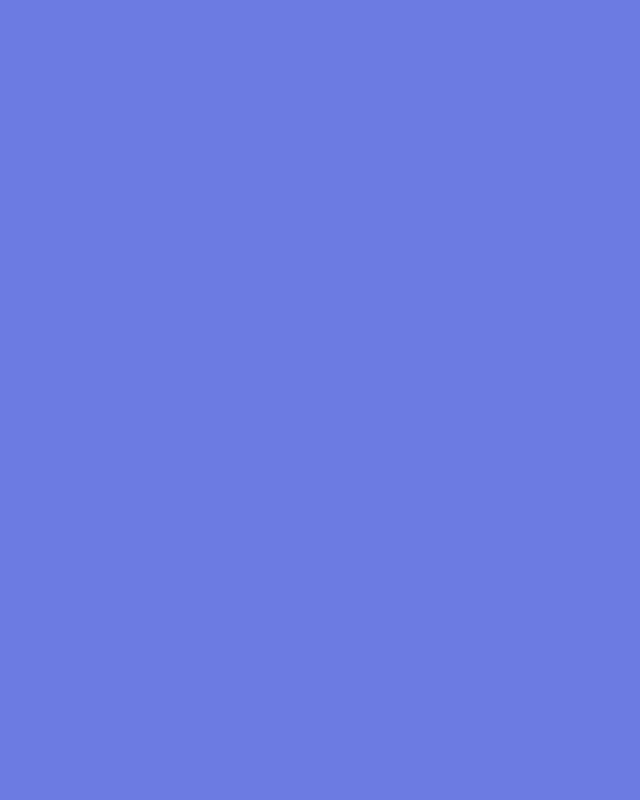
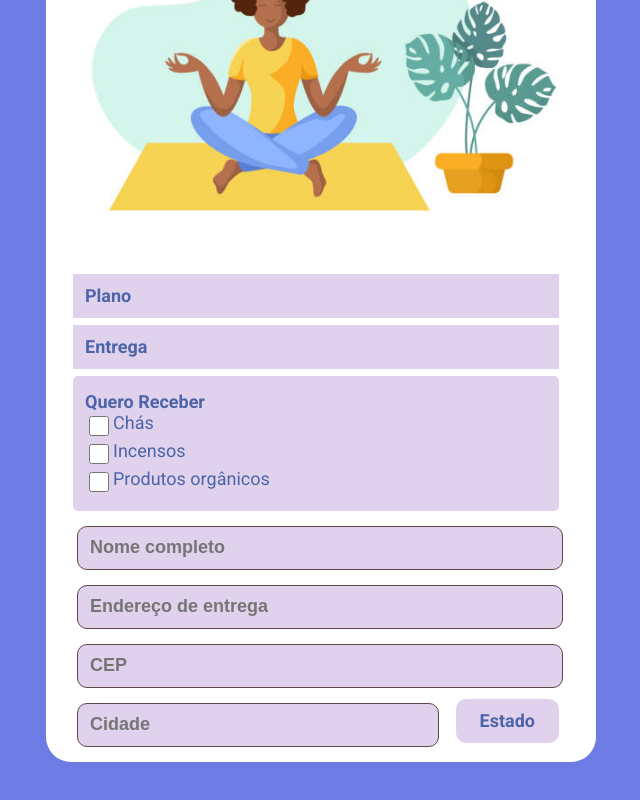
Before and after one commit to rabbithay/gratibox, a React (Create React App) app: page /sign-plan in a window 1280 px wide. Before the commit this address had no page. Shown: the part 358-1158 px from the top of the page, without its empty margins (319-959 px from the left). Before the commit the page ends 800 px from the top, so only its background shows below. Built offline with nearby package versions, Linux system fonts and the light colour scheme.

Commit message:
style: sign plan page

```diff
--- a/src/Routes.jsx
+++ b/src/Routes.jsx
@@ -7,6 +7,7 @@ import Login from './pages/login';
 import Register from './pages/register';
 import Plans from './pages/plans';
 import PlanDetail from './pages/planDetail';
+import SignPlan from './pages/signPlan';
 
 export default function Routes() {
   return (
@@ -16,6 +17,7 @@ export default function Routes() {
       <Route exact path="/register" element={<Register />} />
       <Route exact path="/plans" element={<Plans />} />
       <Route exact path="/plan-detail" element={<PlanDetail />} />
+      <Route exact path="/sign-plan" element={<SignPlan />} />
     </Switch>
   );
 }
--- a/src/pages/signPlan/index.jsx
+++ b/src/pages/signPlan/index.jsx
@@ -1,20 +1,108 @@
-import React from 'react';
-import Button from '../../components/button';
+import React, { useState } from 'react';
 import * as S from './style';
-import bg from '../../assets/images/plan.png'
+import bg from '../../assets/images/myplan.jpg';
 
-export default function DeliveryRate() {
+export default function SignPlan() {
+
+  const [enabledPlanDropdown, setEnabledPlanDropdown] = useState(false)
+  const [enabledDeliveryDropdown, setEnabledDeliveryDropdown] = useState(false)
+
+  const togglePlanDropdown = () => {
+		setEnabledPlanDropdown(!enabledPlanDropdown)
+	};
+
+  const toggleDeliveryDropdown = () => {
+		setEnabledDeliveryDropdown(!enabledDeliveryDropdown)
+	};
   return (
     <S.PageBody>
       <S.TopContent>
         <h2>Bom te ver por aqui, @User.</h2>
-        <p>Você ainda não assinou um plano, que tal começar agora?</p>
+        <p>“Agradecer é arte de atrair coisas boas”</p>
       </S.TopContent>
       <S.PlanContainer>
-        <img src={bg}/>
-        <h3>Você recebe um box por semana. Ideal para quem quer exercer a gratidão todos os dias.</h3>
-        <Button text='Assinar'/>
+        <img src={bg} />
+        <S.Form>
+        <S.Dropdown onClick={togglePlanDropdown} >
+          <S.DropdownContent >
+            <S.DropwdownFront >
+              Plano
+            </S.DropwdownFront>
+            {
+               (enabledPlanDropdown)
+               ?
+                <>
+                <S.DropwdownOption onClick={() => alert('mensal')}>
+                  Mensal
+                </S.DropwdownOption>
+
+                <S.DropwdownOption onClick={() => alert('semanal')}>
+                  Semanal
+                </S.DropwdownOption>
+                </>
+              : ''
+            }
+          </S.DropdownContent>
+				</S.Dropdown>
+        <S.Dropdown onClick={toggleDeliveryDropdown} >
+          <S.DropdownContent >
+            <S.DropwdownFront >
+              Entrega
+            </S.DropwdownFront>
+            {
+               (enabledDeliveryDropdown)
+               ?
+                <>
+                <S.DropwdownOption onClick={() => alert('mensal')}>
+                  Mensal
+                </S.DropwdownOption>
+
+                <S.DropwdownOption onClick={() => alert('semanal')}>
+                  Semanal
+                </S.DropwdownOption>
+                </>
+              : ''
+            }
+          </S.DropdownContent>
+				</S.Dropdown>
+
+          <S.SelectBox>
+          Quero Receber
+          <S.SelectBoxOption>
+            <div>
+              <input type="checkbox" id="chas" name="chas" />
+              <label for="chas">Chás</label>
+            </div>
+            <div>
+              <input type="checkbox" id="incensos" name="incensos" />
+              <label for="incensos">Incensos</label>
+            </div>
+            <div>
+              <input type="checkbox" id="produtos-organicos" name="produtos-organicos"/>
+              <label for="produtos-organicos">Produtos orgânicos</label>
+            </div>
+          </S.SelectBoxOption>
+
+        </S.SelectBox>
+
+        </S.Form>
+
+        <S.Form>
+            <input type="text" placeholder="Nome completo" id="nome-completo" />
+            <input type="text" placeholder="Endereço de entrega" id="endereco" />
+            <input type="text" placeholder="CEP" id="cep" />
+          <S.Flex>
+            <input type="text" placeholder="Cidade" id="cidade" />
+            <S.StateDropdown >
+            <S.DropwdownFront >
+              Estado
+            </S.DropwdownFront>
+          </S.StateDropdown>
+          </S.Flex>
+        </S.Form>
       </S.PlanContainer>
+
+
     </S.PageBody>
   );
 }
--- a/src/pages/signPlan/style.js
+++ b/src/pages/signPlan/style.js
@@ -2,11 +2,13 @@ import styled from 'styled-components';
 
 export const PageBody = styled.div`
     width: 100vw;
-    height: 100vh;
-    padding: 100px 8px 20px 8px;
+    min-height: 100vh;
+    height: 100%;
+    padding: 80px 8px 40px 8px;
     display: flex;
     flex-direction: column;
-    justify-content: center;
+    justify-content: flex-start;
+    align-items: center;
     gap: 40px;
 `;
 
@@ -15,29 +17,153 @@ export const TopContent = styled.div`
     flex-direction: column;
     text-align: center;
     gap: 2rem;
+    max-width: 350px;
     p{
         text-align: left;
     }
 `;
 
 export const PlanContainer = styled.div`
-    height: 100vw;
+    height: auto;
     width: 100%;
+    max-width: 550px;
     border-radius: 25px;
-    position: relative;
     display: flex;
     justify-content: flex-end;
     flex-direction: column;
-    align-items: center;
-    background-color: #e1d8ab;
-    padding: 16px;
-    gap: 30px;
+    align-items: flex-start;
+    background-color: var(--text);
     img {
-        position: absolute;
-        top: 0;
+        border-radius: 25px;
         width: 100%;
     }
     button {
         font-size: 24px;
     }
+    span {
+        color: var(--detail);
+    }
+    select {
+        width: 100%;
+    }
+
 `;
+
+export const Form = styled.div`
+    padding: 0 37px 11px 27px;
+    width: 100%;
+    display: inline-flex;
+    flex-direction: column;
+    gap: 7px;
+    border-radius: 5px;
+    font-style: normal;
+    font-weight: bold;
+    font-size: 18px;
+    line-height: 21px;
+    color: #4D65A8;
+    input {
+        height: 44px;
+        background: rgb(224, 209, 237);
+        padding: 9px 12px;
+        display: flex;
+        align-items: center;
+        font-style: normal;
+        font-weight: bold;
+        font-size: 18px;
+        line-height: 21px;
+        color: #4D65A8;
+    }
+`;
+
+export const Dropdown = styled.div`
+    height: 44px;
+    background: rgb(224, 209, 237);
+    border-radius: 5px;
+    font-style: normal;
+    font-weight: bold;
+    font-size: 18px;
+    line-height: 21px;
+    color: #4D65A8;
+    width: 100%;
+`;
+
+export const DropdownButton = styled.div`
+    display: flex;
+    border: none;
+    justify-content: space-between;
+`;
+
+export const DropdownContent = styled.div`
+    height: auto;
+    background: rgb(224, 209, 237);
+    border-radius: 5px;
+    font-style: normal;
+    font-weight: bold;
+    font-size: 18px;
+    line-height: 21px;
+    color: #4D65A8;
+    width: 100%;
+
+`;
+export const DropwdownFront = styled.div`
+    height: 44px;
+    background: rgb(224, 209, 237);
+    padding: 9px 12px;
+    display: flex;
+    align-items: center;
+`;
+
+export const DropwdownOption = styled.div`
+    height: 44px;
+    background: rgb(224, 209, 237);
+    padding: 9px 12px;
+    display: flex;
+    align-items: center;
+    z-index: 900;
+    position: sticky;
+`;
+
+export const SelectBox = styled.div`
+    width: 100%;
+    height: auto;
+    background: rgb(224, 209, 237);
+    border-radius: 5px;
+    padding: 15px 12px;
+`;
+
+export const SelectBoxOption = styled.div`
+    input{
+        width: 20px;
+        height: 20px;
+        background: #FFFFFF;
+        border: none;
+    }
+    label {
+        font-weight: normal;
+    }
+    div {
+        display: flex;
+    }
+`;
+
+export const Flex = styled.div`
+    display: inline-flex;
+    flex-direction: row;
+    gap: 13px;
+`;
+
+export const StateDropdown = styled.div`
+    height: 44px;
+    background: rgb(224, 209, 237);
+    padding: 9px 12px;
+    display: flex;
+    align-items: center;
+    font-style: normal;
+    font-weight: bold;
+    font-size: 18px;
+    line-height: 21px;
+    color: #4D65A8;
+    width: 110px;
+    border-radius: 10px;
+
+`;
--- a/src/styles/Theme.js
+++ b/src/styles/Theme.js
@@ -17,8 +17,6 @@ const Theme = createGlobalStyle`
         --green2:
         --green3:
         --green4:
-
-
 
         --primary: #9c6cea ; //button purple
         --secondary: #5d43a7 ; //dark purple
@@ -127,6 +125,21 @@ const Theme = createGlobalStyle`
         }
     }
 
+    select {
+        height: 44px;
+        background: rgba(224, 209, 237, 0.62);
+        border-radius: 5px;
+        font-style: normal;
+        font-weight: bold;
+        font-size: 18px;
+        line-height: 21px;
+        color: #4D65A8;
+        option {
+            background: rgba(224, 209, 237, 0.62);
+
+        }
+    }
+
 `;
 
 export default Theme;
```
